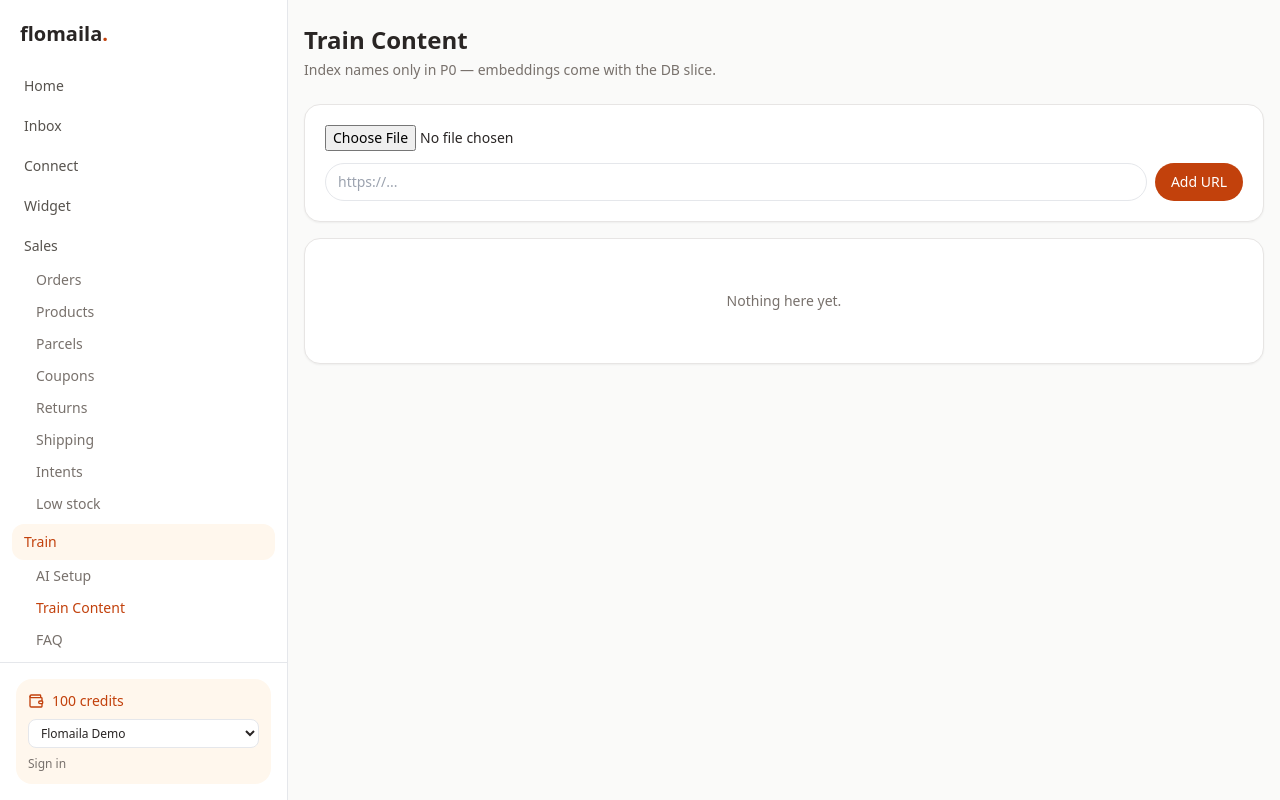
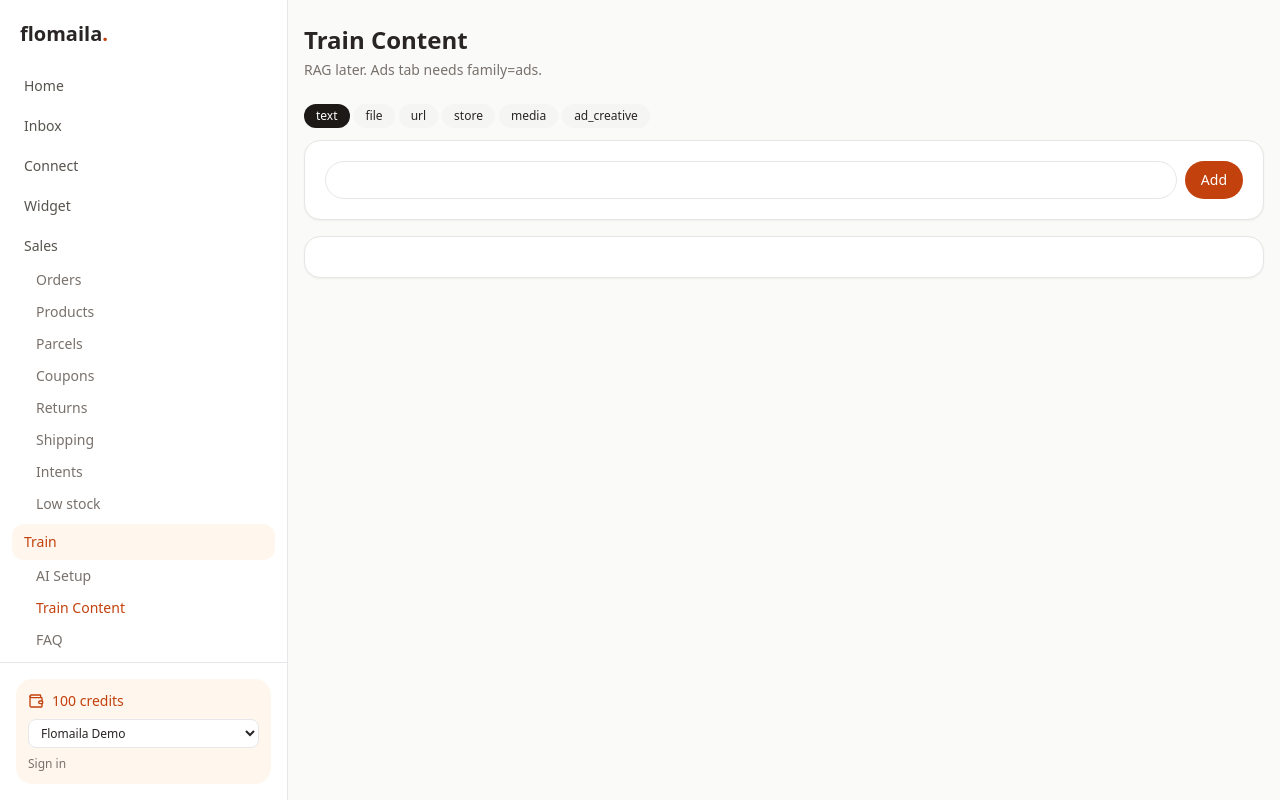
Before and after one commit to hasdit/flomaila-web, a Next.js app: page /train/content in a window 1280 px wide. Built offline with nearby package versions, Linux system fonts and the light colour scheme.

Commit message:
feat: PRD policy, RBAC helper, AI tools gate, train source kinds, stripe/auth stubs

```diff
--- /dev/null
+++ b/app/api/auth/session/route.ts
@@ -0,0 +1,4 @@
+import { json } from "@/lib/http";
+export async function GET() {
+  return json({ ok: true, user: null, hint: "Set AUTH_SECRET. Until then /login local session." });
+}
--- /dev/null
+++ b/app/api/tools/route.ts
@@ -0,0 +1,6 @@
+import { json, readBody } from "@/lib/http";
+import { canAiChange, type OrderPolicy } from "@/lib/policy";
+export async function POST(req: Request) {
+  const body = await readBody<{ tool?: string; status?: string; policy?: OrderPolicy }>(req);
+  return json({ ok: true, tool: body.tool, gate: canAiChange(body.status || "draft", body.policy || "system_default") });
+}
--- /dev/null
+++ b/app/api/webhooks/stripe/route.ts
@@ -0,0 +1,8 @@
+import { json, readBody } from "@/lib/http";
+export async function POST(req: Request) {
+  const sig = req.headers.get("stripe-signature");
+  const body = await readBody<{ type?: string; id?: string }>(req);
+  if (!sig && process.env.STRIPE_WEBHOOK_SECRET) return json({ error: "missing signature" }, 400);
+  const type = body.type || "checkout.session.completed";
+  return json({ ok: true, received: type, credited: type.includes("completed") || type.includes("succeeded"), idempotencyKey: body.id || "evt_local", mode: process.env.STRIPE_WEBHOOK_SECRET ? "verify-pending" : "local" });
+}
--- a/app/train/content/page.tsx
+++ b/app/train/content/page.tsx
@@ -1,33 +1,21 @@
 "use client";
 import { FormEvent, useEffect, useState } from "react";
 import { Card, PageHeader } from "@/components/app-shell";
-import { addSource, loadSources, removeSource, type Source } from "@/lib/content";
+import { addSource, loadSources, removeSource, type Source, type SourceKind } from "@/lib/content";
+const kinds: SourceKind[] = ["text", "file", "url", "store", "media", "ad_creative"];
 export default function TrainContentPage() {
+  const [tab, setTab] = useState<SourceKind>("text");
   const [items, setItems] = useState<Source[]>([]);
   useEffect(() => setItems(loadSources()), []);
-  function onUrl(e: FormEvent<HTMLFormElement>) {
+  function onText(e: FormEvent<HTMLFormElement>) {
     e.preventDefault();
-    const url = String(new FormData(e.currentTarget).get("url") || "");
-    if (!url) return;
-    setItems(addSource("url", url));
+    const name = String(new FormData(e.currentTarget).get("name") || "");
+    if (!name) return;
+    setItems(addSource(tab, name));
     e.currentTarget.reset();
   }
-  return (
-    <>
-      <PageHeader title="Train Content" desc="Index names only in P0 — embeddings come with the DB slice." />
-      <Card className="mb-4">
-        <input type="file" className="block text-sm" onChange={(e) => { const f = e.target.files?.[0]; if (f) setItems(addSource("file", f.name)); }} />
-        <form className="mt-3 flex gap-2" onSubmit={onUrl}>
-          <input name="url" placeholder="https://..." className="flex-1 rounded-full border px-3 py-2 text-sm" />
-          <button className="rounded-full bg-brand px-4 py-2 text-sm text-white" type="submit">Add URL</button>
-        </form>
-      </Card>
-      <Card className="p-0">{items.length === 0 ? <p className="p-8 text-center text-sm text-stone-500">Nothing here yet.</p> : items.map((s) => (
-        <div key={s.id} className="flex justify-between border-b px-4 py-3 text-sm">
-          <span>{s.kind} · {s.name}</span>
-          <button type="button" className="text-xs text-stone-400" onClick={() => setItems(removeSource(s.id))}>Remove</button>
-        </div>
-      ))}</Card>
-    </>
-  );
+  return (<><PageHeader title="Train Content" desc="RAG later. Ads tab needs family=ads." />
+    <div className="mb-3 flex flex-wrap gap-1 text-xs">{kinds.map((k) => <button key={k} type="button" onClick={() => setTab(k)} className={`rounded-full px-3 py-1 ${tab === k ? "bg-stone-900 text-white" : "bg-stone-100"}`}>{k}</button>)}</div>
+    <Card className="mb-4">{tab === "file" || tab === "media" ? <input type="file" className="block text-sm" onChange={(e) => { const f = e.target.files?.[0]; if (f) setItems(addSource(tab, f.name)); }} /> : <form className="flex gap-2" onSubmit={onText}><input name="name" className="flex-1 rounded-full border px-3 py-2 text-sm" /><button className="rounded-full bg-brand px-4 py-2 text-sm text-white" type="submit">Add</button></form>}</Card>
+    <Card className="p-0">{items.filter((s) => s.kind === tab).map((s) => <div key={s.id} className="flex justify-between border-b px-4 py-3 text-sm"><span>{s.name}</span><button type="button" className="text-xs text-stone-400" onClick={() => setItems(removeSource(s.id))}>Remove</button></div>)}</Card></>);
 }
--- a/lib/content.ts
+++ b/lib/content.ts
@@ -1,17 +1,14 @@
-export type Source = { id: string; kind: "file" | "url"; name: string; at: string };
+export type SourceKind = "text" | "file" | "url" | "store" | "media" | "ad_creative";
+export type Source = { id: string; kind: SourceKind; name: string; at: string };
 const KEY = "flomaila.traincontent.v1";
 export function loadSources(): Source[] {
   if (typeof window === "undefined") return [];
   try { return JSON.parse(localStorage.getItem(KEY) || "[]") as Source[]; } catch { return []; }
 }
-export function addSource(kind: Source["kind"], name: string) {
+export function addSource(kind: SourceKind, name: string) {
   const s: Source = { id: crypto.randomUUID(), kind, name, at: new Date().toISOString() };
-  const all = [s, ...loadSources()];
-  localStorage.setItem(KEY, JSON.stringify(all));
-  return all;
+  const all = [s, ...loadSources()]; localStorage.setItem(KEY, JSON.stringify(all)); return all;
 }
 export function removeSource(id: string) {
-  const all = loadSources().filter((s) => s.id !== id);
-  localStorage.setItem(KEY, JSON.stringify(all));
-  return all;
+  const all = loadSources().filter((s) => s.id !== id); localStorage.setItem(KEY, JSON.stringify(all)); return all;
 }
--- /dev/null
+++ b/lib/policy.ts
@@ -0,0 +1,9 @@
+export type OrderPolicy = "system_default" | "ai_updates_pending" | "always_hand_off";
+export function canAiChange(status: string, policy: OrderPolicy) {
+  if (policy === "always_hand_off") return { ok: false, tool: "handoff_order_change" as const };
+  if (status === "paid" || status === "cancelled" || status === "refunded") {
+    return { ok: false, tool: "handoff_order_change" as const };
+  }
+  if (status === "draft") return { ok: true, tool: "confirm_order" as const };
+  return { ok: true, tool: "update_order" as const };
+}
```
Also changed, not shown: lib/rbac.ts (added, +10 -0 lines), lib/tools.ts (added, +18 -0 lines).
